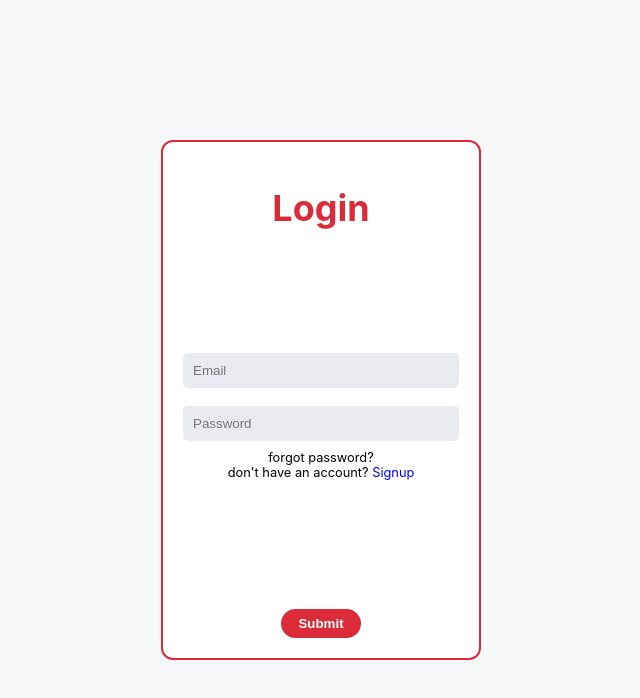
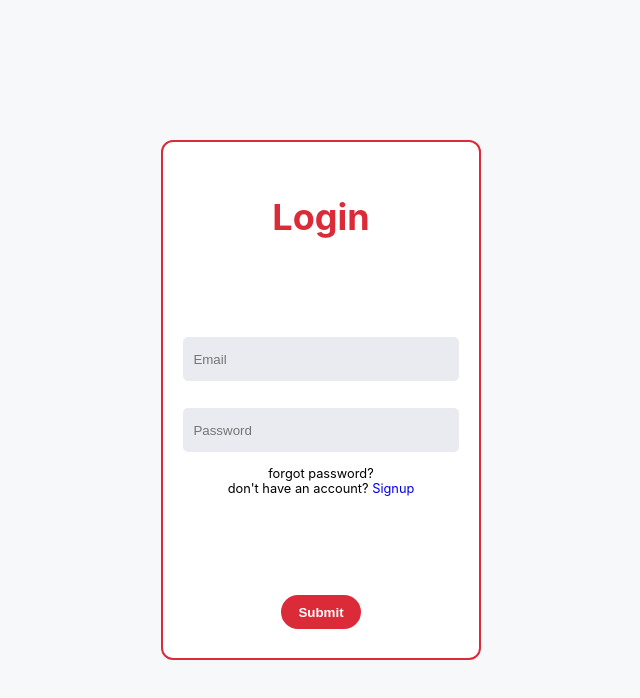
Before and after one commit to arpan-mondal-3000/planease, a React (Create React App) app: page /login in a window 1280 px wide. Shown: the top 698 px of the page, without its empty margins (319-959 px from the left). Built offline with nearby package versions, Linux system fonts and the light colour scheme; no server answers.

Commit message:
update login.css

```diff
--- a/src/components/login.css
+++ b/src/components/login.css
@@ -13,7 +13,7 @@
     flex-direction: column;
     align-items: center;
     justify-content:space-between;
-    padding:20px;
+    padding:3.63vh 1.583vw;
     border:2px solid #db2b39;
     border-radius: 12px;
 
@@ -37,9 +37,9 @@
 }
 .login-container input{
     width:100%;
-    padding: 10px;
+    padding: 1.815vh 0.7915vw;
     border-radius: 5px;
-    margin:9px;
+    margin:1.69vh 0.72vw;
     border:none;
     background-color: #e9ebf0;
 }
@@ -50,9 +50,9 @@
     padding-top:15px;
 }
 .login-submit button{
-    margin: 0 10px;
+    margin: 0 0.7915vw;
     border: 2px solid #db2b39;
-    padding: 5px 15px;
+    padding: 0.907vh 1.1876vw;
     border-radius: 23px;
     background-color: #db2b39;
     color: white;
```
